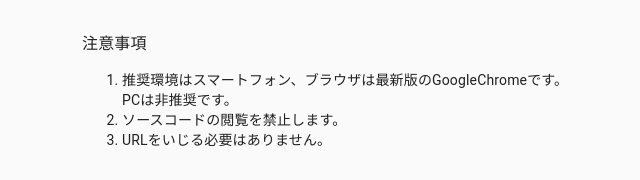
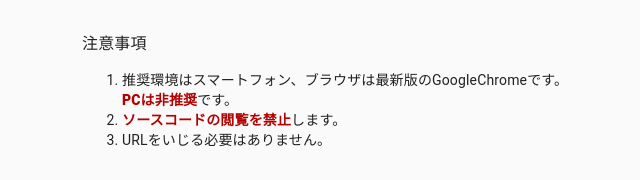
Before and after one commit to karakasaDcFd/captcha-nazo, a React (Create React App) app: page / in a window 1280 px wide. Shown: the part 173-353 px from the top of the page, without its empty margins (282-922 px from the left). Built offline with nearby package versions, Linux system fonts and the light colour scheme.

Commit message:
sixth commit

```diff
--- a/src/pages/Home.js
+++ b/src/pages/Home.js
@@ -12,6 +12,10 @@ import Footer from '../components/Footer.js'
 const useStyles = makeStyles((theme) => ({
   heroContent: {
     padding: theme.spacing(8, 0, 6),
+  },
+  highlight: {
+    color: '#b30000',
+    fontWeight: 900,
   },
 }));
 
@@ -34,10 +38,10 @@ export default function Home() {
           <ol>
             <li>
               推奨環境はスマートフォン、ブラウザは最新版のGoogleChromeです。<br/>
-              PCは非推奨です。
+              <span className={classes.highlight}>PCは非推奨</span>です。
             </li>
             <li>
-              ソースコードの閲覧を禁止します。
+            <span className={classes.highlight}>ソースコードの閲覧を禁止</span>します。
             </li>
             <li>
               URLをいじる必要はありません。
```
